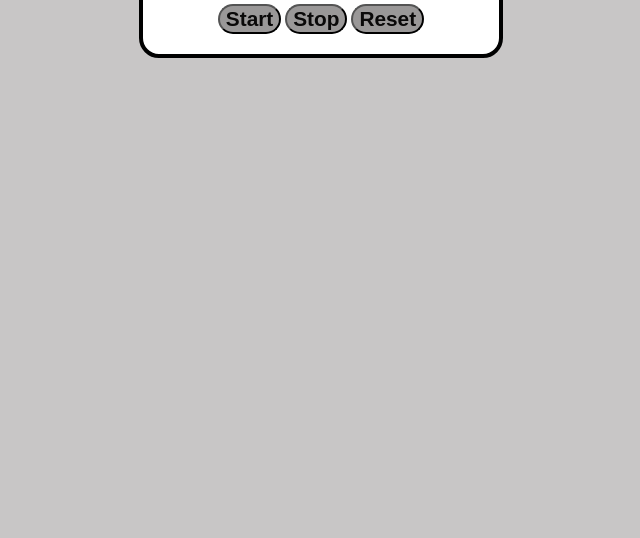
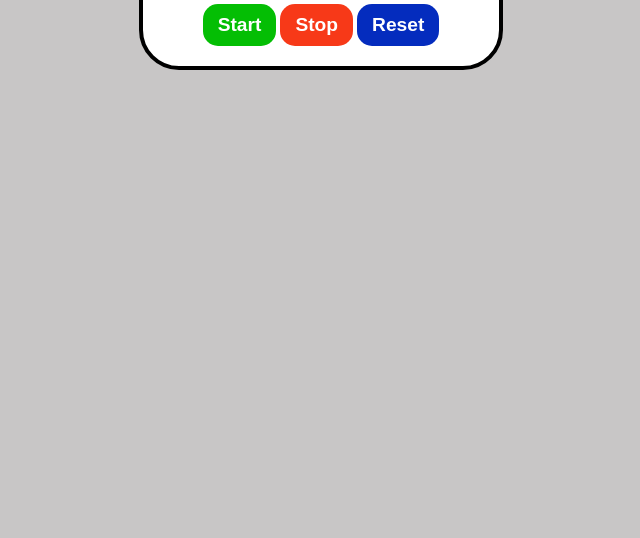
Before and after one commit to akitengprisca8-crypto/Javascript, a plain HTML site: page External-Script/Stop-watch/index.html in a window 1280 px wide. Shown: the part 262-800 px from the top of the page, without its empty margins (319-959 px from the left). Drawn offline with Linux system fonts and the light colour scheme.

Commit message:
Update101

```diff
--- a/External-Script/Stop-watch/index.html
+++ b/External-Script/Stop-watch/index.html
@@ -15,7 +15,7 @@
          00:00:00:00
       </div>
 
-      <div id="buttons">
+      <div id="controls">
 
          <button id="startBtn" onclick="start()">Start</button>
 
--- a/External-Script/Stop-watch/style.css
+++ b/External-Script/Stop-watch/style.css
@@ -19,7 +19,7 @@ body {
    align-items: center;
    border: 4px solid black;
    padding: 20px;
-   border-radius: 20px;
+   border-radius: 40px;
    background-color: white;
 
 }
@@ -33,11 +33,38 @@ body {
    margin-bottom: 20px;
 }
 
-button {
-   font-size: 1.3rem;
-   background-color: hsl(0, 1%, 60%);
+#controls button {
+   font-size: 1.2rem;
+   font-family: "Arial", sans-serif;
    font-weight: 900;
-   color: rgb(10, 9, 9);
+   color: white;
    border-radius: 15px;
    cursor: pointer;
+   border: none;
+   padding: 10px 15px;
+   transition: background-color 0.3s ease;
 }
+
+#startBtn {
+   background-color: hsl(120, 96%, 38%);
+}
+
+#startBtn:hover {
+   background-color: hsl(120, 96%, 32%);
+}
+
+#stopBtn {
+   background-color: hsl(9, 93%, 53%);
+}
+
+#stopBtn:hover {
+   background-color: hsl(0, 94%, 39%);
+}
+
+#resetBtn {
+   background-color: hsl(227, 96%, 38%);
+}
+
+#resetBtn:hover {
+   background-color: hsl(238, 86%, 57%);
+}
```
